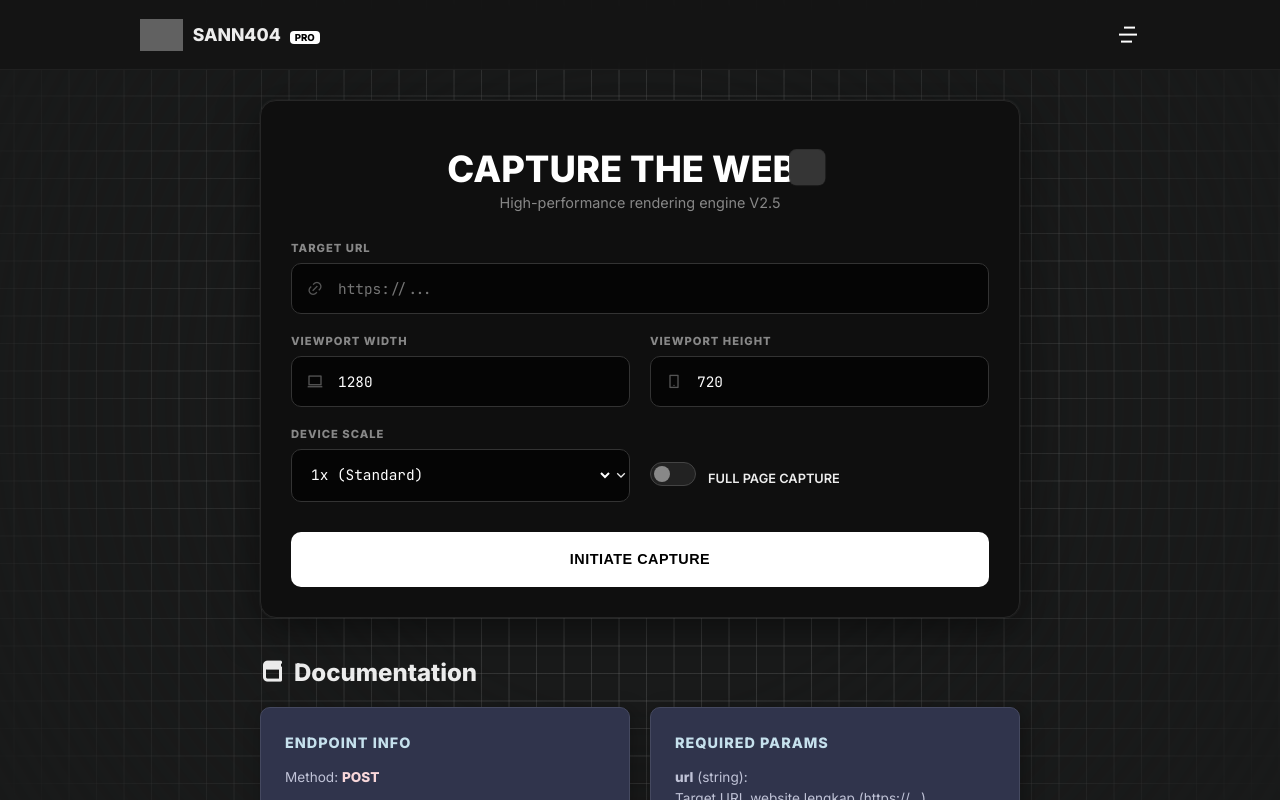
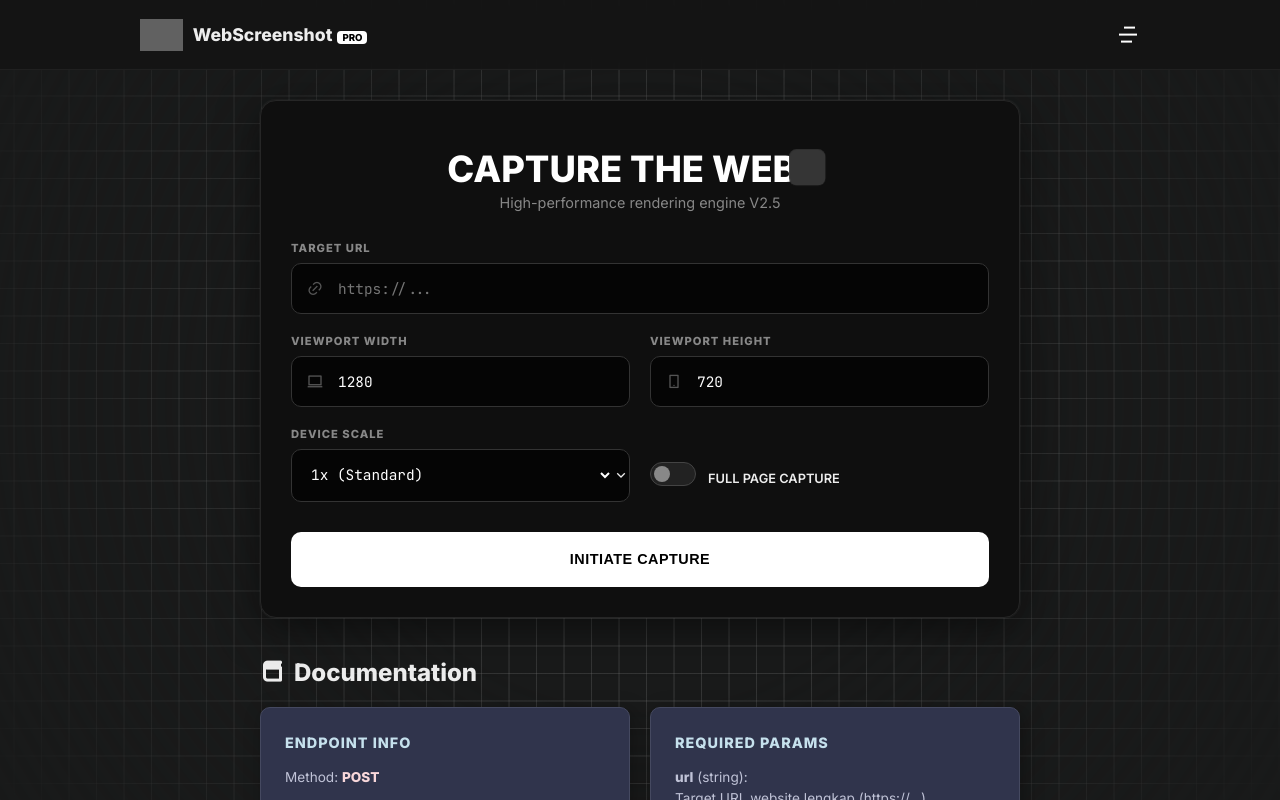
Before and after one commit to sanzzyproject/web-screenshot-, a website: page public/index.html in a window 1280 px wide. Shown: the top 800 px of the page. Drawn offline with nearby package versions, Linux system fonts and the light colour scheme; grey boxes are pictures that could not be loaded.

Commit message:
Update index.html

```diff
--- a/public/index.html
+++ b/public/index.html
@@ -16,7 +16,7 @@
         <div class="nav-content">
             <div class="logo-wrapper">
                 <img src="https://cdn-icons-png.flaticon.com/512/4712/4712109.png" alt="SANN404 Logo" class="nav-logo">
-                <span class="logo-text">SANN404 <span class="badge">PRO</span></span>
+                <span class="logo-text">WebScreenshot<span class="badge">PRO</span></span>
             </div>
 
             <div class="menu-trigger" onclick="toggleSidebar()">
```
